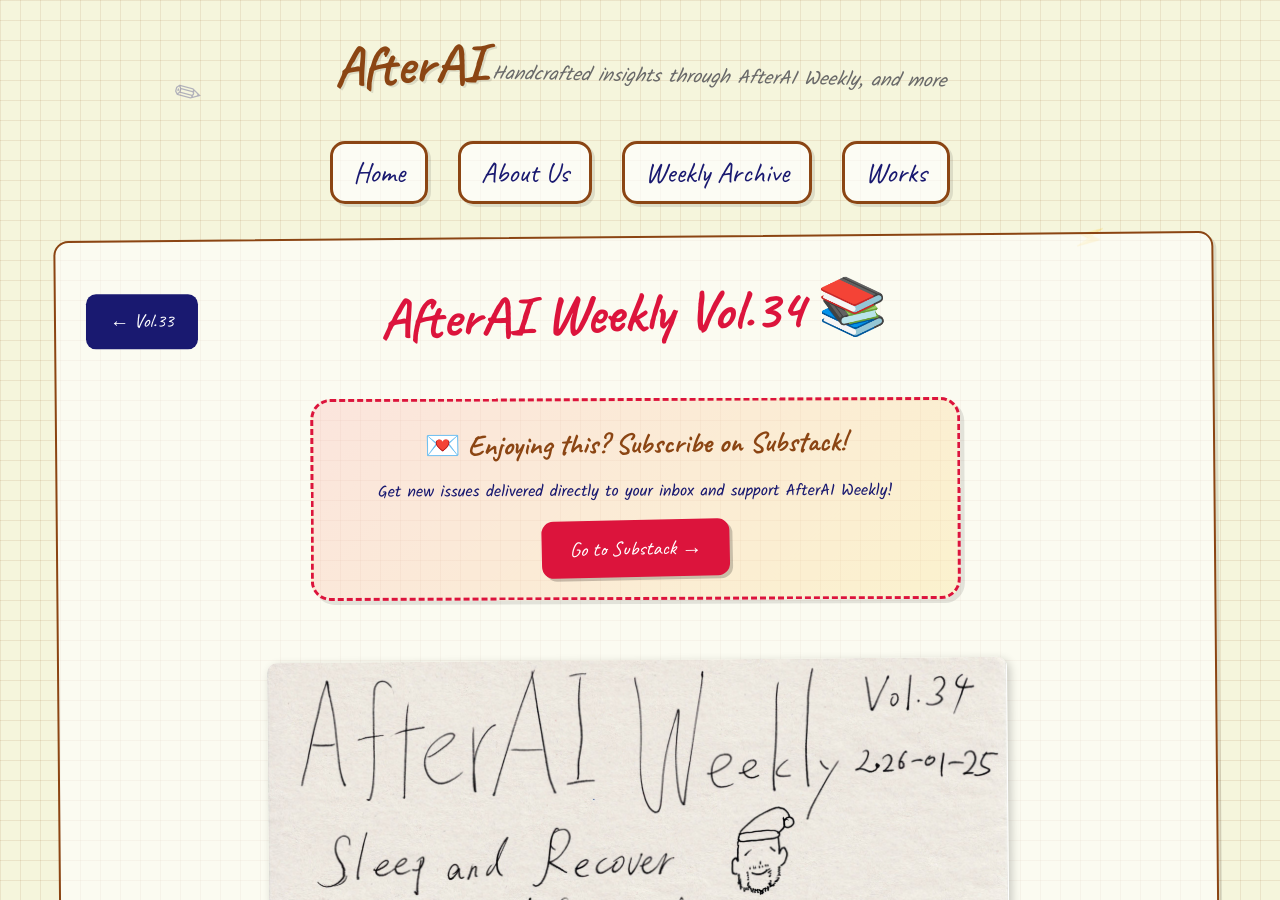
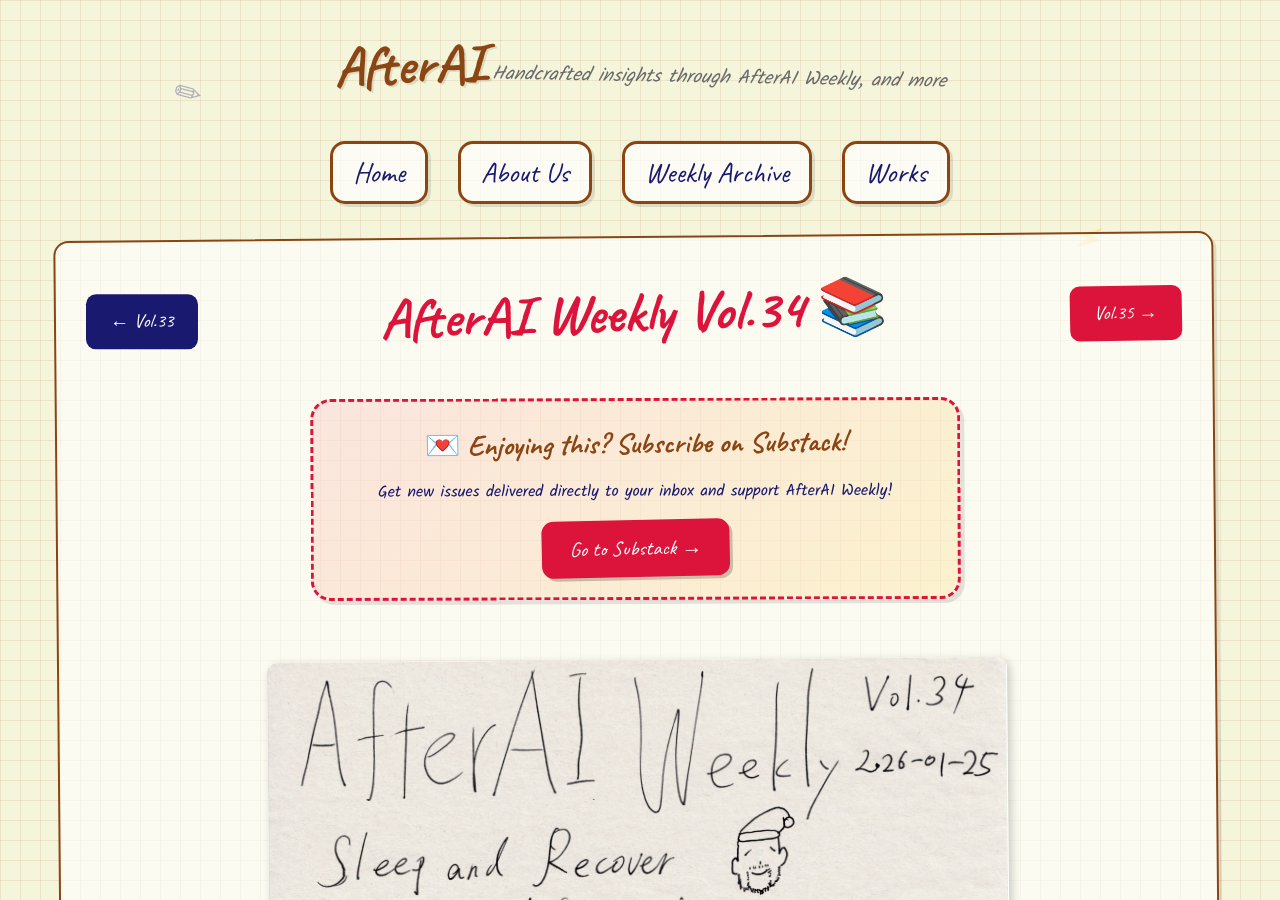
Before and after one commit to AfterAILab/AfterAILab.github.io, a Jekyll site: the page built from weekly/vol34.html, in a window 1280 px wide and 900 px high. Built offline with Jekyll 4.4.1, drawn with Linux system fonts in a browser that asks for light colours.

Commit message:
Add Vol.35

```diff
--- a/_data/weekly_issues.yml
+++ b/_data/weekly_issues.yml
@@ -109,3 +109,5 @@
   slug: vol33
 - number: 34
   slug: vol34
+- number: 35
+  slug: vol35
--- /dev/null
+++ b/weekly/vol35.html
@@ -0,0 +1,5 @@
+---
+layout: weekly_issue
+title: "AfterAI Weekly Vol.35"
+slug: vol35
+---
```
Also changed, not shown: img/weekly/en/vol35-en.jpg (added).
